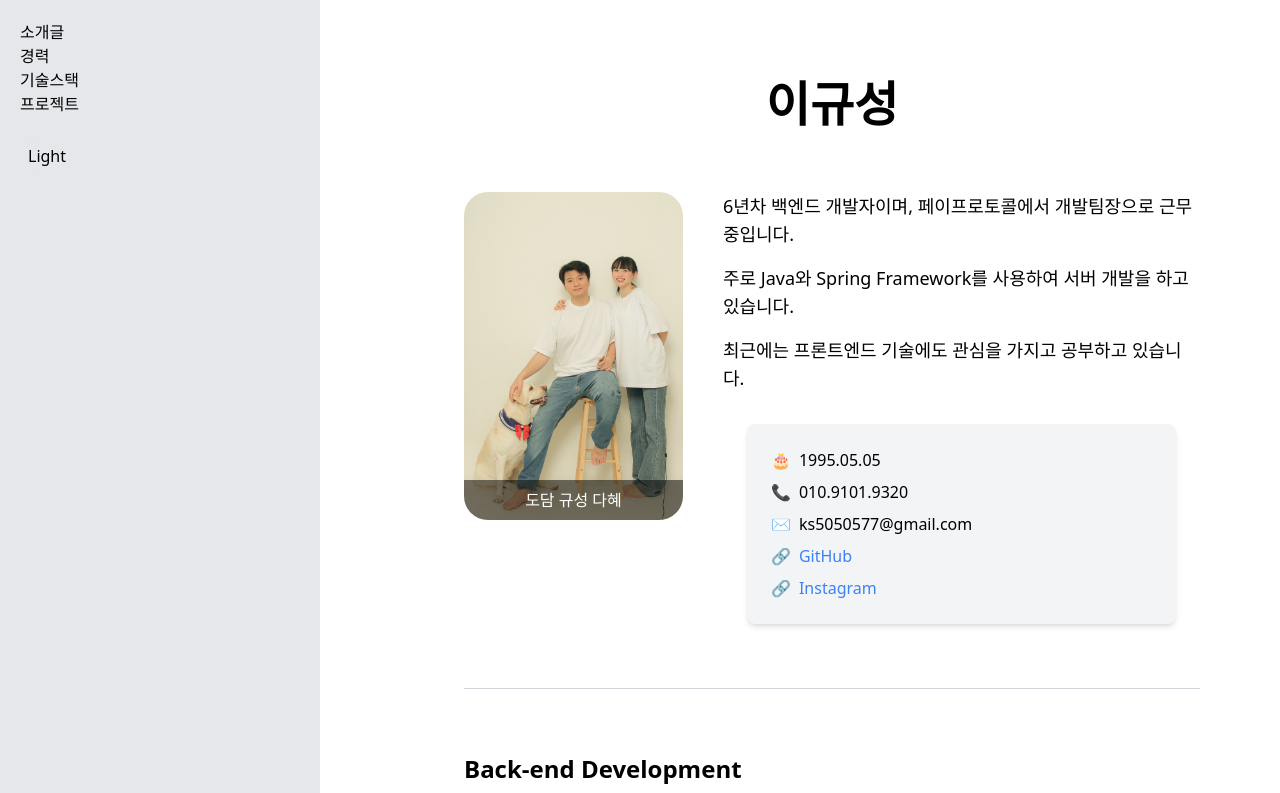
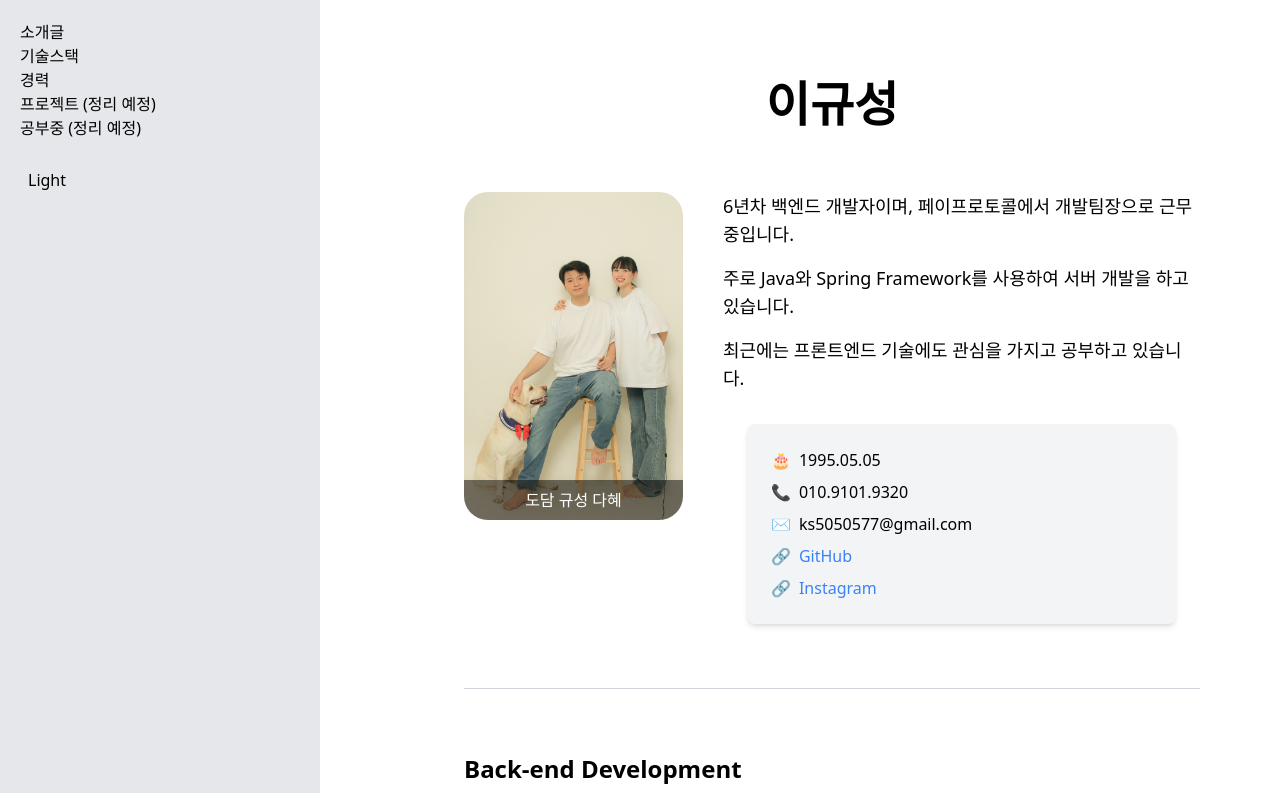
Before and after one commit to kyusung-project/about, a Next.js app: page / in a window 1280 px wide. Shown: the top 793 px of the page. Built offline with nearby package versions, Linux system fonts and the light colour scheme.

Commit message:
Update sidebar.tsx

```diff
--- a/components/sidebar.tsx
+++ b/components/sidebar.tsx
@@ -9,13 +9,16 @@
           <Link href="/introduction">소개글</Link>
         </li>
         <li>
+          <Link href="/techstack">기술스택</Link>
+        </li>
+        <li>
           <Link href="/experience">경력</Link>
         </li>
         <li>
-          <Link href="/techstack">기술스택</Link>
+          <Link href="/projects">프로젝트 (정리 예정)</Link>
         </li>
         <li>
-          <Link href="/projects">프로젝트</Link>
+          <Link href="/projects">공부중 (정리 예정)</Link>
         </li>
       </ul>
       <div className="mt-5">
```
